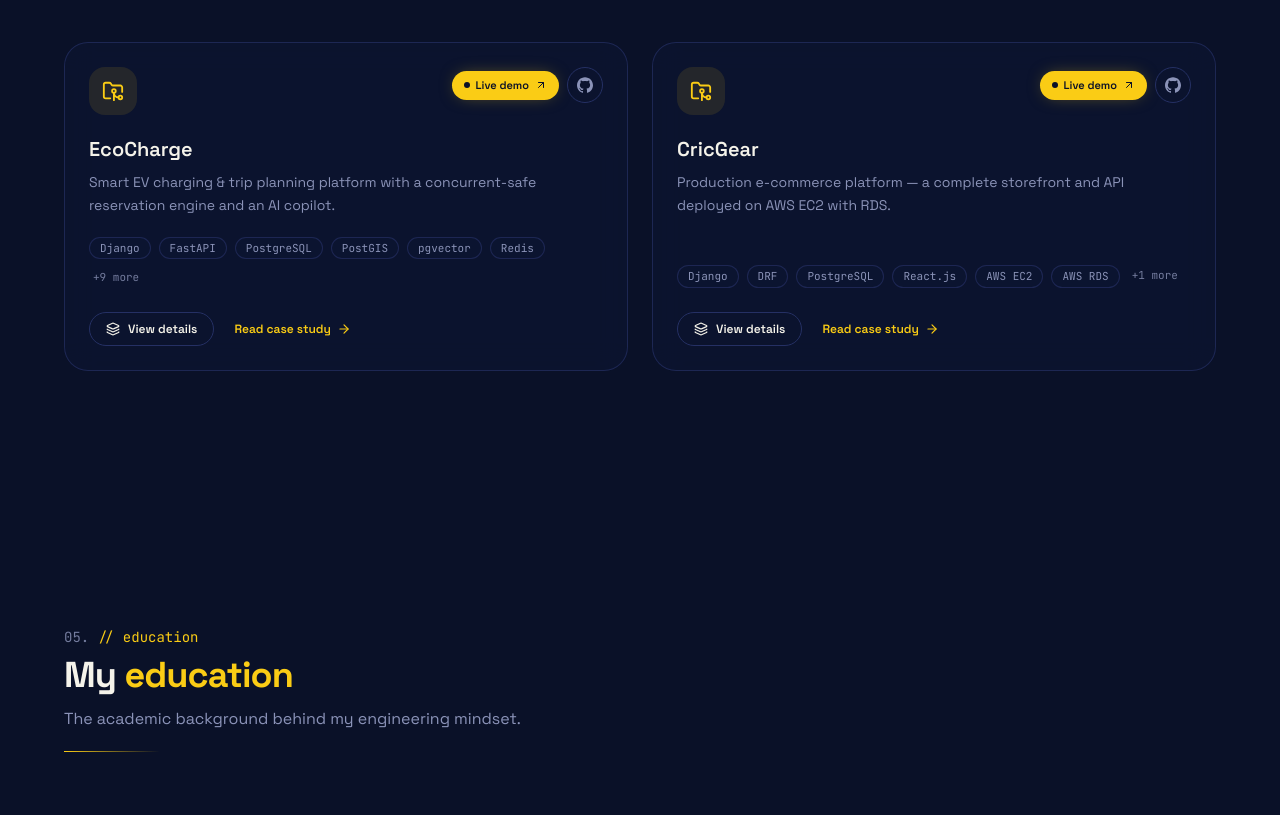
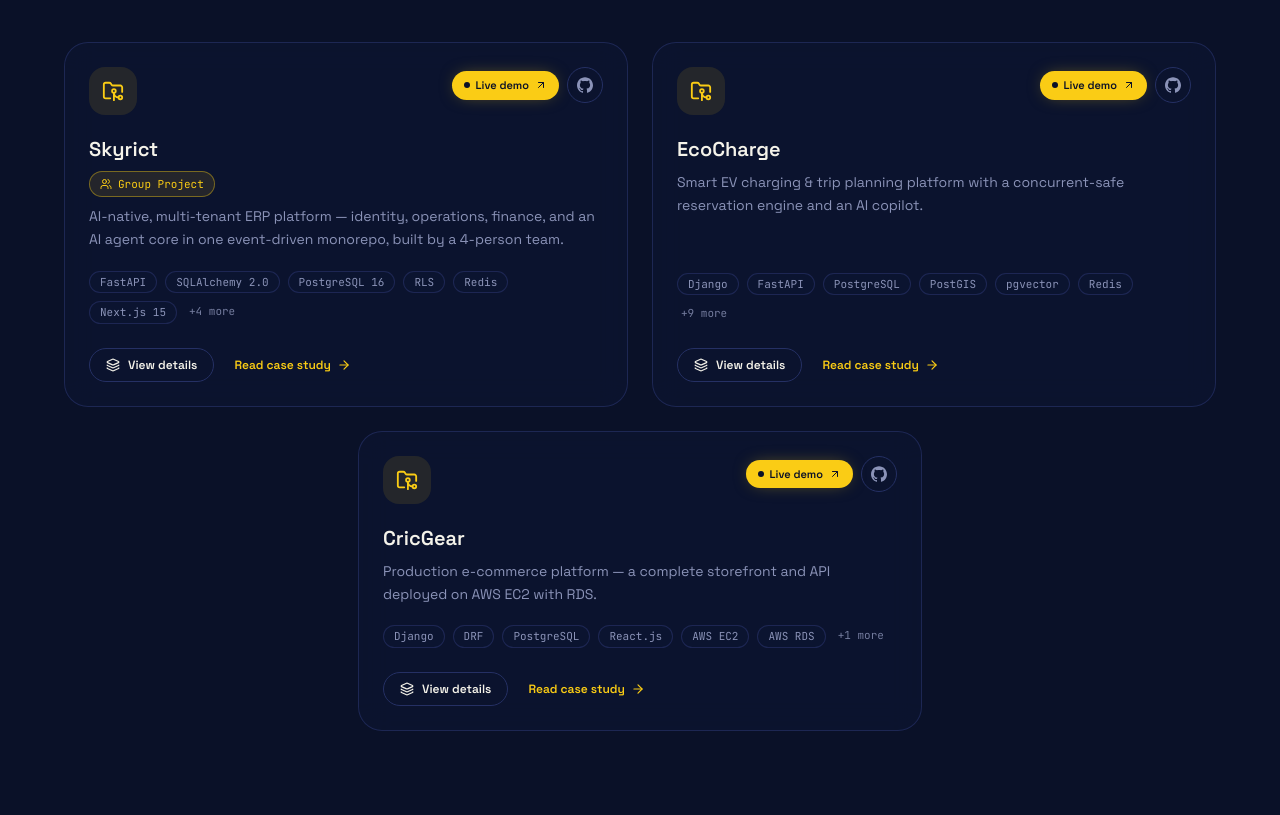
Before and after one commit to ABHINAV9496/Portfolio, a Next.js app: page / in a window 1280 px wide. Shown: the part 4560-5375 px from the top of the page. Built offline with nearby package versions, Linux system fonts and the light colour scheme; no server answers.

Commit message:
feat: add Skyrict project with detailed description, slug, and badge; update existing projects with slugs

```diff
--- a/data/content.ts
+++ b/data/content.ts
@@ -150,9 +150,11 @@ export const experience: Experience[] = [
 
 export type Project = {
   title: string;
+  slug: string;
   tagline: string;
-  live: string;
+  live?: string;
   github: string;
+  badge?: string;
   stack: string[];
   highlights: string[];
   image?: string;
@@ -161,7 +163,38 @@ export type Project = {
 
 export const projects: Project[] = [
   {
+    title: "Skyrict",
+    slug: "skyrict",
+    tagline:
+      "AI-native, multi-tenant ERP platform — identity, operations, finance, and an AI agent core in one event-driven monorepo, built by a 4-person team.",
+    github: "https://github.com/nkswalih/skyrict",
+    live: "https://skyrict.in/",
+    badge: "Group Project",
+    image: "/projects/skyrict.png",
+    caseStudy: "/projects/skyrict",
+    stack: [
+      "FastAPI",
+      "SQLAlchemy 2.0",
+      "PostgreSQL 16",
+      "RLS",
+      "Redis",
+      "Next.js 15",
+      "React 19",
+      "shadcn/ui",
+      "Docker",
+      "GitHub Actions",
+    ],
+    highlights: [
+      "Multi-tenant ERP where every query is scoped to the current tenant via PostgreSQL Row-Level Security (SET app.current_tenant_id) and cross-checked against the JWT tenant_id claim — no bypass path.",
+      "Monorepo of three FastAPI services (identity with JWT, MFA/TOTP and audit; core ERP covering inventory, CRM, sales, finance, HR and payroll; provider-agnostic AI agent) behind a Next.js 15 BFF with 3+ services and shared packages.",
+      "AI-powered operations: natural-language inventory queries, restock suggestions, and stock anomaly detection against any OpenAI-compatible endpoint (OpenRouter, Groq, Ollama), egressed through core so permissions are enforced before the BFF forwards.",
+      "Event-driven by contract (identity.user.created, finance.journal_entry.posted) with the Kafka bus deliberately deferred until 3+ services actually need decoupled async events.",
+      "Team engineering process: PR-based workflow with CODEOWNERS review routing, path-filtered GitHub Actions CI, pre-commit hooks, gitleaks secret scanning, and Playwright E2E suites covering tenant isolation and token reuse.",
+    ],
+  },
+  {
     title: "EcoCharge",
+    slug: "ecocharge",
     tagline:
       "Smart EV charging & trip planning platform with a concurrent-safe reservation engine and an AI copilot.",
     live: "https://ecocharge-nine.vercel.app",
@@ -195,13 +228,22 @@ export const projects: Project[] = [
   },
   {
     title: "CricGear",
+    slug: "cricgear",
     tagline:
       "Production e-commerce platform — a complete storefront and API deployed on AWS EC2 with RDS.",
     live: "https://crick-gear-ecommerce.vercel.app",
     github: "https://github.com/ABHINAV9496/CrickGear-Ecommerce",
     image: "/projects/cricgear.png",
     caseStudy: "/projects/cricgear",
-    stack: ["Django", "DRF", "PostgreSQL", "React.js", "AWS EC2", "AWS RDS", "JWT"],
+    stack: [
+      "Django",
+      "DRF",
+      "PostgreSQL",
+      "React.js",
+      "AWS EC2",
+      "AWS RDS",
+      "JWT",
+    ],
     highlights: [
       "Full e-commerce backend deployed on AWS EC2 with PostgreSQL on RDS, independently configuring all infrastructure (security groups, environment settings).",
       "15+ REST endpoints with JWT auth, role-based access control, and field-level validation, verified end-to-end via Postman.",
```
